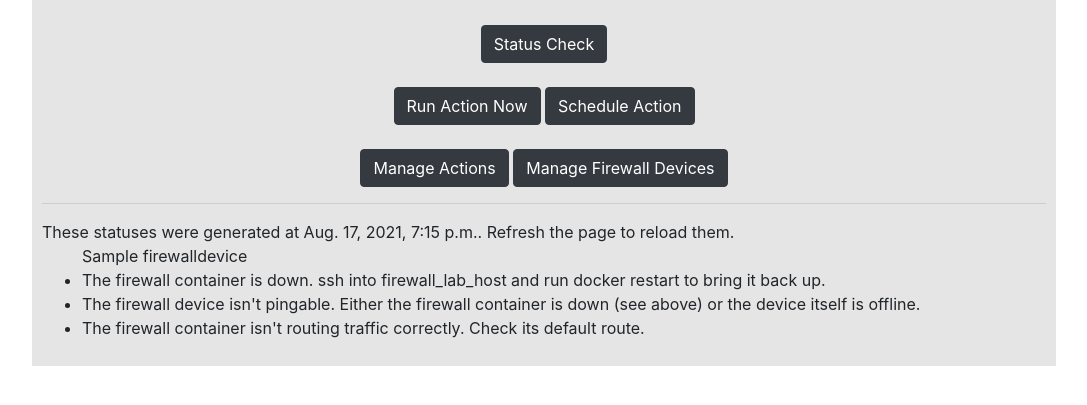
After one commit to Laur04/access_server, a Django app: page /status in a window 1280 px wide. The commit adds this page. Shown: the top 405 px of the page, without its empty margins (96-1183 px from the left). Run offline with Django 3.2, Linux system fonts and the light colour scheme; tables that the repository leaves empty hold one stand-in row (values such as "Sample post"); some libraries are stand-ins or nearby versions.

Commit message:
add status checks

```diff
--- a/access_server/access_server/apps/main/forms.py
+++ b/access_server/access_server/apps/main/forms.py
@@ -27,7 +27,7 @@ class ScheduleRunForm(ModelForm):
         }
 
 class ActionCreationForm(ModelForm):
-    content = forms.CharField(max_length=10000, widget=forms.Textarea)
+    content = forms.CharField(max_length=10000, widget=forms.Textarea(attrs={'rows':50, 'cols':160}))
 
     class Meta:
         model = Action
--- a/access_server/access_server/apps/main/urls.py
+++ b/access_server/access_server/apps/main/urls.py
@@ -5,6 +5,7 @@ from . import views
 
 urlpatterns = [
     path('', views.index, name='index'),
+    path('status', views.status, name='status'),
     path('run/<str:device_id>/<str:action_id>', views.run_action, name='run_action'),
     path('manage/action', views.manage_action, name='manage_action'),
     path('manage/device', views.manage_device, name='manage_device'),
--- a/access_server/access_server/apps/main/views.py
+++ b/access_server/access_server/apps/main/views.py
@@ -1,5 +1,6 @@
 from ansible_playbook_runner import Runner
 from contextlib import redirect_stdout
+from datetime import datetime
 from io import StringIO
 import os
 import random
@@ -17,6 +18,54 @@ from .models import Action, FirewallDevice, ScheduledTask
 def index(request):
     form = RunForm()
     return render(request, 'index.html', context={'form': form})
+
+def status(request):
+    firewalls = FirewallDevice.objects.all()
+    statuses = dict()
+
+    # determine if container is up
+    output = StringIO()
+    with redirect_stdout(output):
+        exec("Runner(['{}'], '{}').run()".format(str(settings.STATIC_ROOT) + '/hosts', str(settings.STATIC_ROOT) + '/status_one.yml'))
+    output = output.getvalue()
+
+    for device in firewalls:
+        # continue determine if container is up
+        result = device.hostname in output
+        statuses[device.name] = [result]
+
+        if result:
+            # set up status tasks on container
+            os.environ['STATUS_HOSTNAME'] = device.hostname
+            with open(str(settings.MEDIA_ROOT) + '/hosts', 'w') as host_file:
+                host_file.write('[{}]\n{}  ansible_ssh_pass={}\n'.format(device.hostname, device.hostname, settings.ANSIBLE_SSH_PASS))
+            full_address = device.subnet.split('/')[0]
+            gateway_full_address = full_address[:full_address.rindex('.')] + '.' + str(int(full_address[full_address.rindex('.') + 1:]) + 1)
+            os.environ['ADDRESS'] = gateway_full_address
+
+            # determine if associated firewall is up
+            output = StringIO()
+            with redirect_stdout(output):
+                exec("Runner(['{}'], '{}').run()".format(str(settings.MEDIA_ROOT) + '/hosts', str(settings.STATIC_ROOT) + '/status_two.yml'))
+            output = output.getvalue()
+            result = "64 bytes from" in output
+            statuses[device.name].append(result)
+
+            # determine if container default route is set correctly
+            output = StringIO()
+            with redirect_stdout(output):
+                exec("Runner(['{}'], '{}').run()".format(str(settings.MEDIA_ROOT) + '/hosts', str(settings.STATIC_ROOT) + '/status_three.yml'))
+            output = output.getvalue()
+            result = "default via {}".format(gateway_full_address) in output
+            statuses[device.name].append(result)
+        else:
+            # if the container isn't up, we can't test the other stuff
+            statuses[device.name].append(None)
+            statuses[device.name].append(None)
+
+    time = datetime.now()
+
+    return render(request, 'status.html', context={'statuses': statuses, 'time': time})
 
 def run_action(request, device_id, action_id):
     if request.is_ajax():
@@ -60,8 +109,6 @@ def add_action(request):
 
     - hosts: "{{ lookup('env', 'ACTION_HOST') }}"
     remote_user: controller
-    vars:
-        firewall: pfSense
     tasks:
         - name: Verify internet connectivity
         uri:
--- a/access_server/access_server/templates/base.html
+++ b/access_server/access_server/templates/base.html
@@ -27,6 +27,8 @@
             <div class='main'>
                 <div class='placeholder'></div>
                 <div class='centered'>
+                    <a href="{% url 'status' %}" class="btn btn-dark" role="button">Status Check</a>
+                    <br><br>
                     <a href="{% url 'index' %}" class="btn btn-dark" role="button">Run Action Now</a>
                     <a href="{% url 'manage_task' %}" class='btn btn-dark' role='button'>Schedule Action</a>
                     <br><br>
--- /dev/null
+++ b/access_server/access_server/templates/status.html
@@ -0,0 +1,34 @@
+{% extends 'base.html' %}
+
+{% load static %}
+
+{% block main %}
+These statuses were generated at {{ time }}. Refresh the page to reload them.
+
+{% for device, status_list in statuses.items %}
+    <ul>{{ device }}
+        <li>
+            {% if status_list.0 %}
+                The firewall container is online
+            {% else %}
+                The firewall container is down. ssh into firewall_lab_host and run docker restart to bring it back up.
+            {% endif %}
+        </li>
+        <li>
+            {% if status_list.1 %}
+                The firewall device is pingable.
+            {% else %}
+                The firewall device isn't pingable. Either the firewall container is down (see above) or the device itself is offline.
+            {% endif %}
+        </li>
+        <li>
+            {% if status_list.2 %}
+                The firewall container is routing traffic correctly.
+            {% else %}
+                The firewall container isn't routing traffic correctly. Check its default route.
+            {% endif %}
+        </li>
+    </ul>
+{% endfor %}
+
+{% endblock %}
```
Also changed, not shown: access_server/access_server/static/status_one.yml (added, +9 -0 lines), access_server/access_server/static/status_three.yml (added, +9 -0 lines), access_server/access_server/static/status_two.yml (added, +11 -0 lines), 1 other file.
